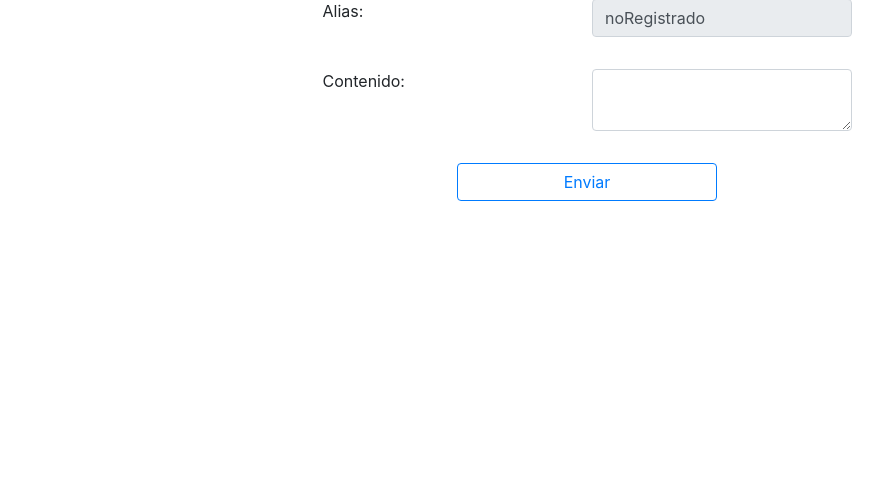
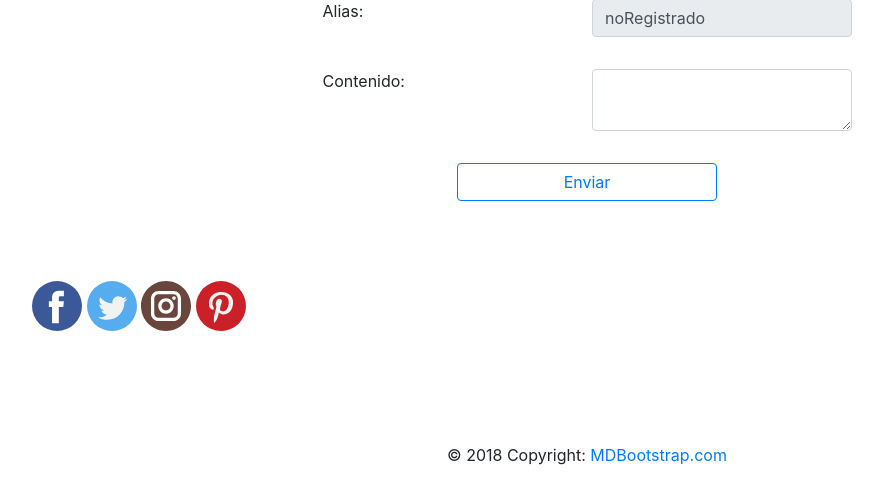
Before and after one commit to Axel19992017/DiscereEtDocere, a Flask app: page /contacto in a window 1280 px wide. Shown: the part 73-577 px from the top of the page, without its empty margins (53-936 px from the left). Run offline with Flask 2, Linux system fonts and the light colour scheme; some libraries are stand-ins or nearby versions.

Commit message:
Agregando footer

```diff
--- a/templates/contacto.html
+++ b/templates/contacto.html
@@ -11,7 +11,11 @@
             {% if alias %}
             <input type="text" class="form-control" name="alias" id="alias" value="{{alias}}" disabled required>
             {% else %}
-            <input type="text" class="form-control" name="alias" id="alias" value="noRegistrado" disabled required>
+            <input type="text" class="form-control" name="alias" id="alias" value="noRegistrado" disabled required>                     <div class="">
+                <div class="row">
+
+                </div>
+            </div>
             {% endif %}
 
         </div>
--- a/templates/layout.html
+++ b/templates/layout.html
@@ -63,7 +63,7 @@
                     <a href="/salir" class="navbar-nav">
                         <img src='{{ url_for('static', filename = 'img/salir.png')}}' width="30" height="30"
                             class="d-inline-block align-top mr-1">
-                        Salir (Entrado como {{alias}})
+                        Salir ({{alias}})
                     </a>
                 </li>
                 {% else %}
@@ -92,6 +92,45 @@
     <script src="https://stackpath.bootstrapcdn.com/bootstrap/4.3.1/js/bootstrap.min.js"
         integrity="sha384-JjSmVgyd0p3pXB1rRibZUAYoIIy6OrQ6VrjIEaFf/nJGzIxFDsf4x0xIM+B07jRM" crossorigin="anonymous">
     </script>
+    <script src="https://bootswatch.com/4/sketchy/bootstrap.min.css"></script>
+
+<!-- Footer -->
+<footer class="page-footer font-small cyan darken-3">
+
+    <!-- Footer Elements -->
+    <div class="container">
+      <!-- Grid row-->
+      <div class="row justify-content-md-center">
+        <!-- Grid column -->
+        <div class="col-md-12 py-5">
+          <div class="mb-5 flex-center">
+
+            <!-- Facebook -->
+            <a class="fb-ic" href="https://www.facebook.com/axel.elZurdo" target="_blank"><img src="{{ url_for('static', filename = 'img/facebook.svg')}}" width="50" height="50" alt="Facebook"></a>
+            <!-- Twitter -->
+            <a class="tw-ic" href="https://twitter.com/axeldarce" target="_blank"><img src="{{ url_for('static', filename = 'img/twitter.svg')}}" width="50" height="50" alt="Twitter"></a>
+            <!--Instagram-->
+            <a class="ins-ic" href="https://www.instagram.com/agarciadarce/" target="_blank"><img src="{{ url_for('static', filename = 'img/instagram.svg')}}" width="50" height="50" alt="Twitter"></a>
+            <!--Pinterest-->
+            <a class="pin-ic" href="https://www.pinterest.es/agarciadarce/" target="_blank"><img src="{{ url_for('static', filename = 'img/pinterest.svg')}}" width="50" height="50" alt="Twitter"></a>
+          </div>
+        </div>
+        <!-- Grid column -->
+
+      </div>
+      <!-- Grid row-->
+
+    </div>
+    <!-- Footer Elements -->
+
+    <!-- Copyright -->
+    <div class="footer-copyright text-center py-3">© 2018 Copyright:
+      <a href="https://mdbootstrap.com/education/bootstrap/"> MDBootstrap.com</a>
+    </div>
+    <!-- Copyright -->
+
+  </footer>
+  <!-- Footer -->
 </body>
 
 </html>
```
Also changed, not shown: app.py (line endings or trailing spaces), static/img/badoo.svg (added), static/img/behance.svg (added), static/img/deviantart.svg (added), static/img/dribbble.svg (added), static/img/facebook.svg (added), static/img/flickr.svg (added), static/img/google-plus.svg (added), static/img/instagram.svg (added), static/img/lastfm.svg (added), static/img/linkedin.svg (added), static/img/pinterest.svg (added), static/img/soundcloud.svg (added), static/img/swarm.svg (added), 3 more files.
